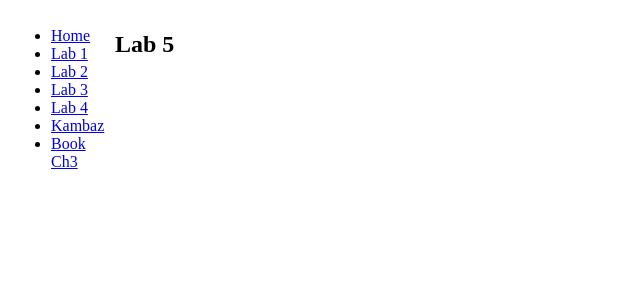
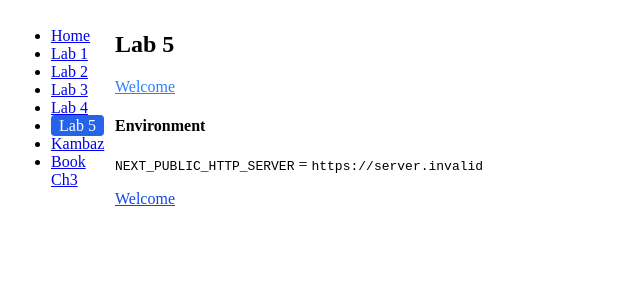
Before and after one commit to tania-bhatti/kambaz, a Next.js app: page /labs/lab5 in a window 1280 px wide. Shown: the top 300 px of the page, without its empty margins (0-640 px from the left). Built offline with nearby package versions, Linux system fonts and the light colour scheme; no server answers.

Commit message:
started lab 5

```diff
--- a/app/labs/TOC.tsx
+++ b/app/labs/TOC.tsx
@@ -9,6 +9,7 @@ const LINKS = [
   { href: "/labs/lab2", id: "wd-lab2-link", label: "Lab 2", match: (p: string) => p.includes("/lab2") },
   { href: "/labs/lab3", id: "wd-lab3-link", label: "Lab 3", match: (p: string) => p.includes("/lab3") },
   { href: "/labs/lab4", id: "wd-lab4-link", label: "Lab 4", match: (p: string) => p.includes("/lab4") },
+  { href: "/labs/lab5", id: "wd-lab5-link", label: "Lab 5", match: (p: string) => p.includes("/lab5") },
   { href: "/", id: "wd-kambaz-link", label: "Kambaz", match: () => false },
   { href: "https://kambaz.dev/book/ch3", id: "wd-book-ch3-link", label: "Book Ch3", match: () => false },
 ] as const;
--- /dev/null
+++ b/app/labs/lab5/Environment.tsx
@@ -0,0 +1,15 @@
+export default function Environment() {
+  const HTTP_SERVER = process.env.NEXT_PUBLIC_HTTP_SERVER;
+  return (
+    <div id="wd-lab5-environment">
+      <h4>Environment</h4>
+      <p>
+        <code>NEXT_PUBLIC_HTTP_SERVER</code> = <code>{HTTP_SERVER}</code>
+      </p>
+      <a id="wd-welcome-link" className="text-blue-700 underline"
+        href={`${HTTP_SERVER}/lab5/welcome`}>
+        Welcome
+      </a>
+    </div>
+  );
+}
--- a/app/labs/lab5/page.tsx
+++ b/app/labs/lab5/page.tsx
@@ -1,7 +1,20 @@
+import "../lab2/tailwind/utilities.css";
+import Environment from "./Environment";
+
 export default function Lab5() {
+  const HTTP_SERVER = process.env.NEXT_PUBLIC_HTTP_SERVER;
   return (
-    <div>
+    <div id="wd-lab5">
       <h2>Lab 5</h2>
+      <a
+        id="wd-welcome-link"
+        href={`${HTTP_SERVER}/lab5/welcome`}
+        className="underline text-blue-500"
+      >
+        Welcome
+      </a>
+
+      <Environment />
     </div>
   );
 }
```
